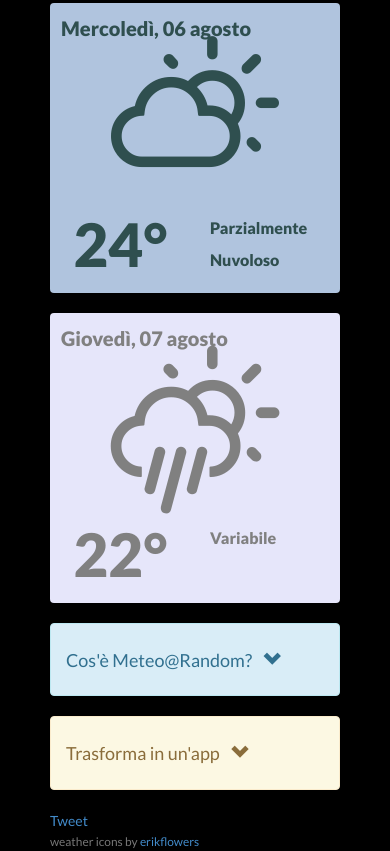
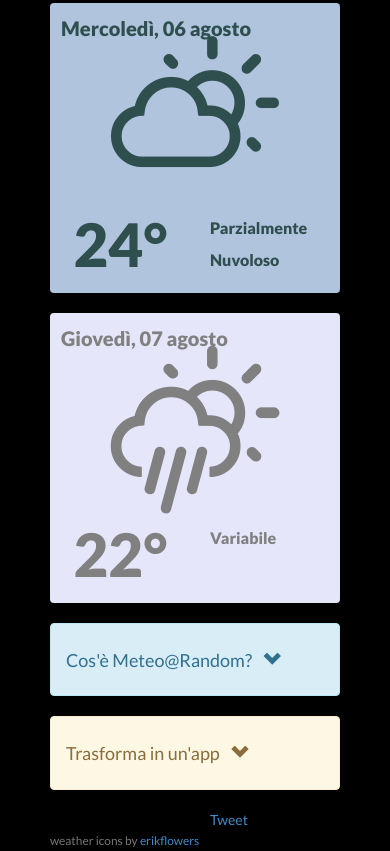
Before and after one commit to samskeyti/ilmeteorandom, a plain HTML site: page index.html in a window 390 px wide. Shown: the part 1671-2522 px from the top of the page. Drawn offline with nearby package versions, Linux system fonts and the light colour scheme; some packages are replaced by stand-ins of ours.

Commit message:
colonne pulsanti social

```diff
--- a/index.html
+++ b/index.html
@@ -118,8 +118,8 @@
 
                 <div class="col-md-12">
                     <div class="row">
-                        <div class="col-md-6 col-sm-6"><div class="fb-like" data-layout="button_count" data-action="like" data-show-faces="false" data-share="false"></div></div>
-                        <div class="col-md-6 col-sm-6"><a href="https://twitter.com/share" class="twitter-share-button" data-lang="it" data-related="samskeyti79,auloedus">Tweet</a>
+                        <div class="col-md-6 col-sm-6 col-xs-6"><div class="fb-like" data-layout="button_count" data-action="like" data-show-faces="false" data-share="false"></div></div>
+                        <div class="col-md-6 col-sm-6 col-xs-6"><a href="https://twitter.com/share" class="twitter-share-button" data-lang="it" data-related="samskeyti79,auloedus">Tweet</a>
 <script>!function(d,s,id){var js,fjs=d.getElementsByTagName(s)[0],p=/^http:/.test(d.location)?'http':'https';if(!d.getElementById(id)){js=d.createElement(s);js.id=id;js.src=p+'://platform.twitter.com/widgets.js';fjs.parentNode.insertBefore(js,fjs);}}(document, 'script', 'twitter-wjs');</script></div>
                     </div>
                     <small class="text-muted">weather icons by <a target="_blank" href="http://erikflowers.github.io/weather-icons/">erikflowers</a></small>
```
